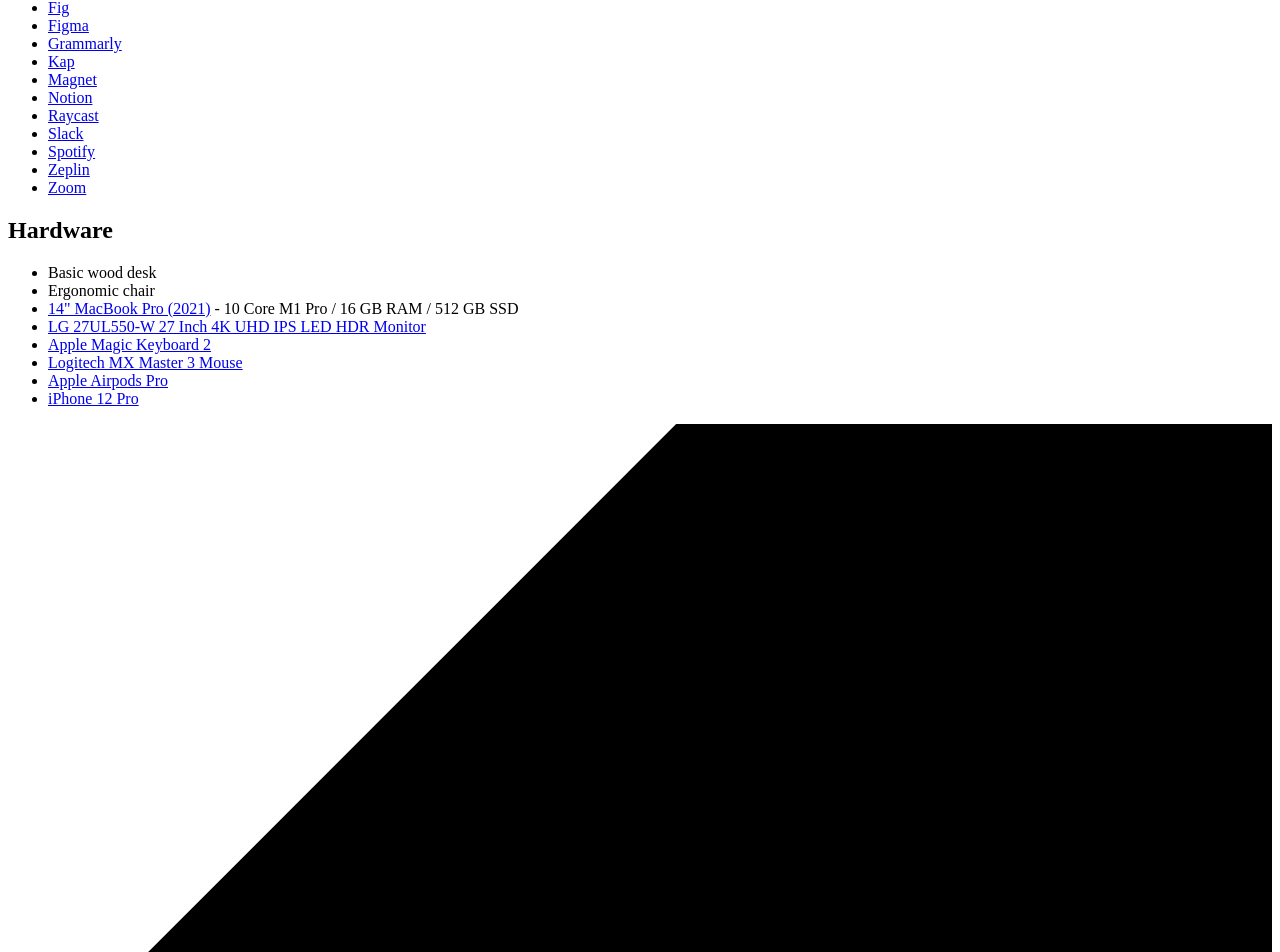
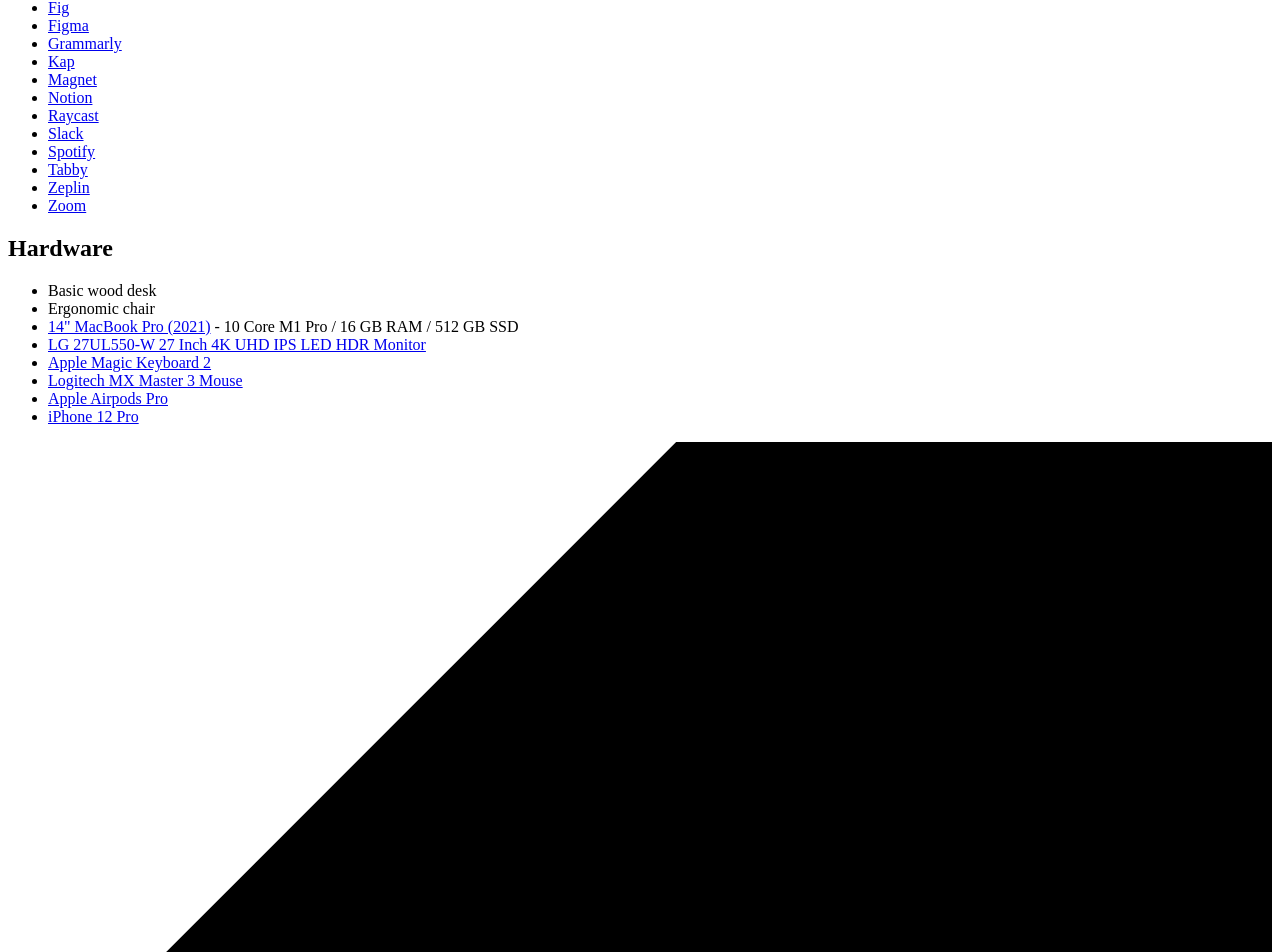
Before and after one commit to denniskigen/denniskigen.com, a Next.js app: page /uses in a window 1280 px wide. Shown: the part 814-1766 px from the top of the page. Built offline with nearby package versions, Linux system fonts and the light colour scheme.

Commit message:
(feat) Add Tabby terminal to uses

```diff
--- a/pages/uses.js
+++ b/pages/uses.js
@@ -264,6 +264,11 @@
               </li>
               <li>
                 <span className="font-medium">
+                  <ExternalLink href="https://tabby.sh">Tabby</ExternalLink>
+                </span>
+              </li>
+              <li>
+                <span className="font-medium">
                   <ExternalLink href="https://zeplin.io">Zeplin</ExternalLink>
                 </span>
               </li>
```
